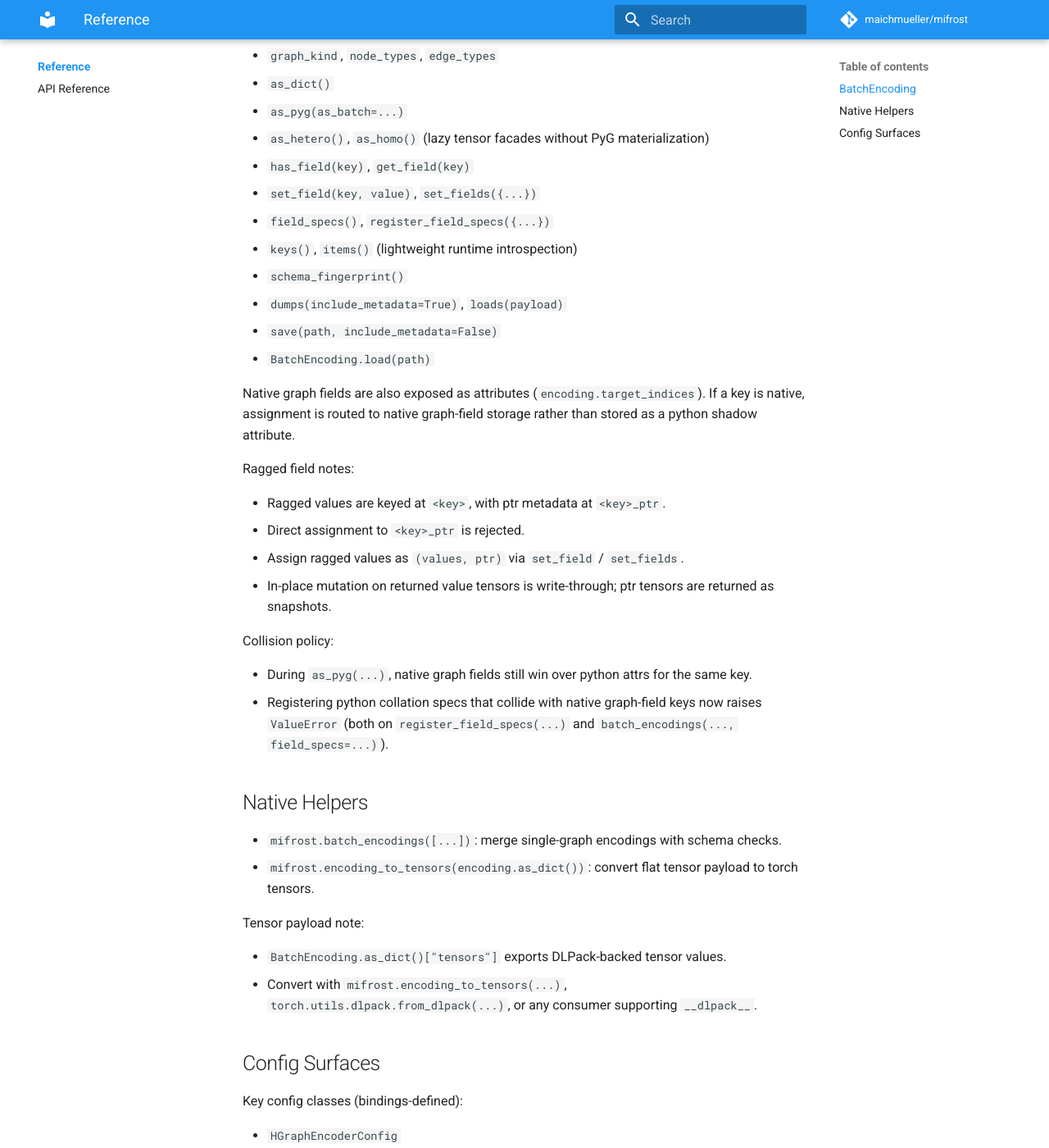
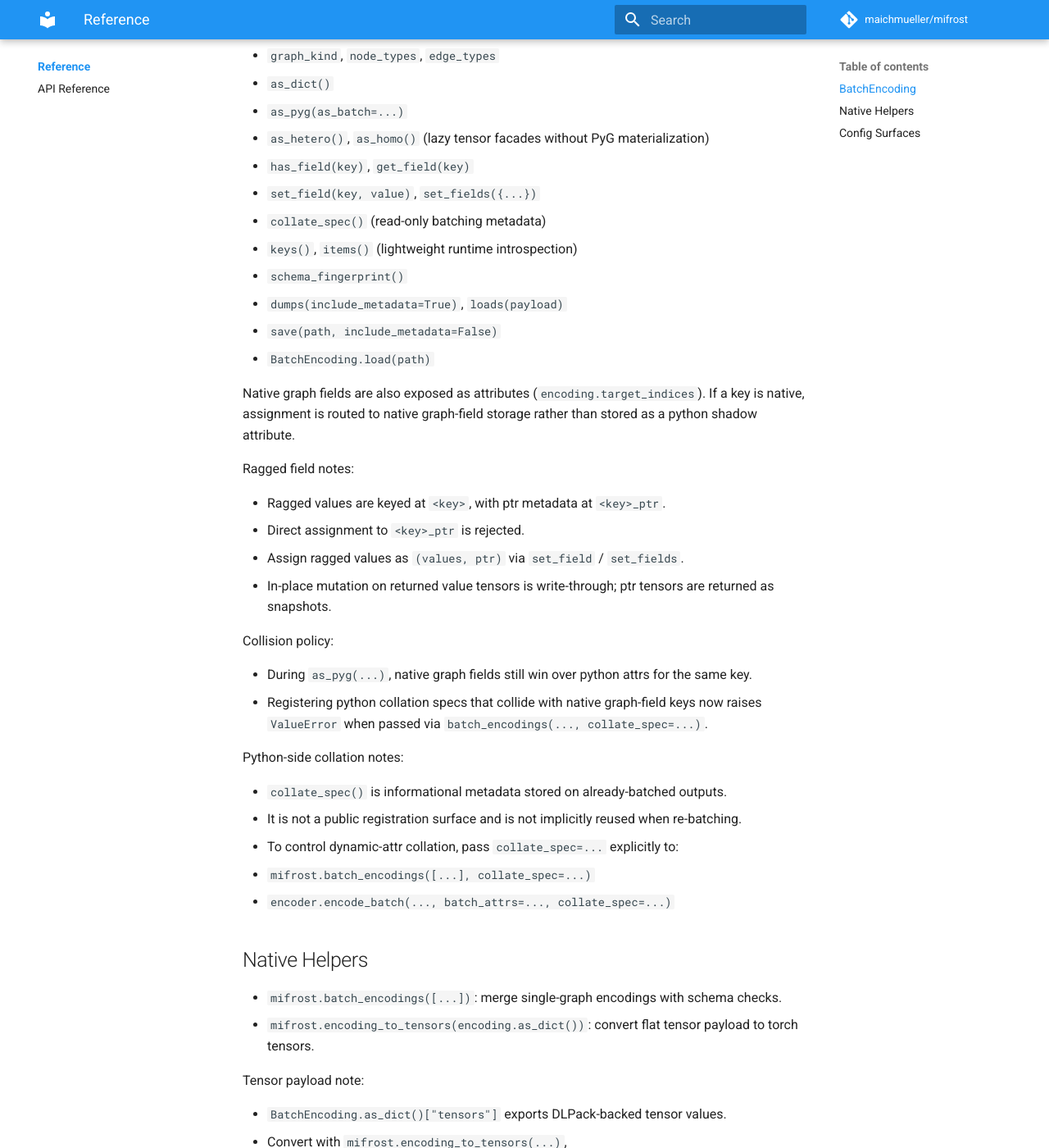
Before and after one commit to maichmueller/mifrost, an MkDocs documentation site: the page built from docs/reference/native.md, in a window 1280 px wide and 1400 px high, scrolled down 364 px. Shown: the whole window at 82% size. Built offline with MkDocs 1.6.1 and Material for MkDocs 9.7.7, drawn with Linux system fonts in a browser that asks for light colours; comment, search, counter and statistics services are not loaded; the version menu is left out.

Commit message:
update docs

```diff
--- a/docs/reference/native.md
+++ b/docs/reference/native.md
@@ -13,7 +13,7 @@ Primary methods/properties include:
 - `as_hetero()`, `as_homo()` (lazy tensor facades without PyG materialization)
 - `has_field(key)`, `get_field(key)`
 - `set_field(key, value)`, `set_fields({...})`
-- `field_specs()`, `register_field_specs({...})`
+- `collate_spec()` (read-only batching metadata)
 - `keys()`, `items()` (lightweight runtime introspection)
 - `schema_fingerprint()`
 - `dumps(include_metadata=True)`, `loads(payload)`
@@ -35,7 +35,15 @@ Collision policy:
 
 - During `as_pyg(...)`, native graph fields still win over python attrs for the same key.
 - Registering python collation specs that collide with native graph-field keys now raises `ValueError`
-  (both on `register_field_specs(...)` and `batch_encodings(..., field_specs=...)`).
+  when passed via `batch_encodings(..., collate_spec=...)`.
+
+Python-side collation notes:
+
+- `collate_spec()` is informational metadata stored on already-batched outputs.
+- It is not a public registration surface and is not implicitly reused when re-batching.
+- To control dynamic-attr collation, pass `collate_spec=...` explicitly to:
+  - `mifrost.batch_encodings([...], collate_spec=...)`
+  - `encoder.encode_batch(..., batch_attrs=..., collate_spec=...)`
 
 ## Native Helpers
 
```
Also changed, not shown: docs/snippets/dynamic_graph_fields.py (+24 -36 lines).
